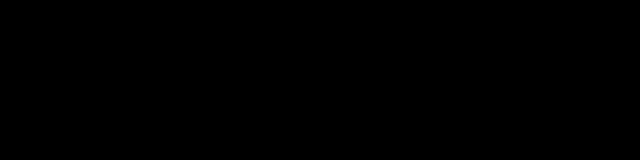
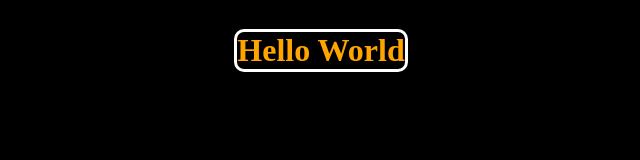
Before and after one commit to Foelsomfyr17/Mads-Portfolie, a plain HTML site: page index.html in a window 1280 px wide. Shown: the whole page, without its empty margins (319-959 px from the left). Drawn offline with Linux system fonts and the light colour scheme.

Commit message:
add stylesheet | added html headertag | styled header

```diff
--- a/index.html
+++ b/index.html
@@ -1,12 +1,21 @@
 <!DOCTYPE html>
 <html lang="en">
+
 <head>
     <meta charset="UTF-8">
     <meta name="viewport" content="width=device-width, initial-scale=1.0">
     <link rel="stylesheet" href="style.css">
     <title>Mads-portfolio</title>
 </head>
+
 <body>
-    <h1>Hello World</h1>
+
+    <header>
+
+        <h1>Hello World</h1>
+
+    </header>
+
 </body>
+
 </html>
--- a/style.css
+++ b/style.css
@@ -1,3 +1,13 @@
 body{
     background-color: black;
 }
+h1{
+    color: orange;
+    border-radius: 10px;
+    border: solid white 3px;
+}
+
+header{
+    display:flex;
+    justify-content: center;
+}
```
